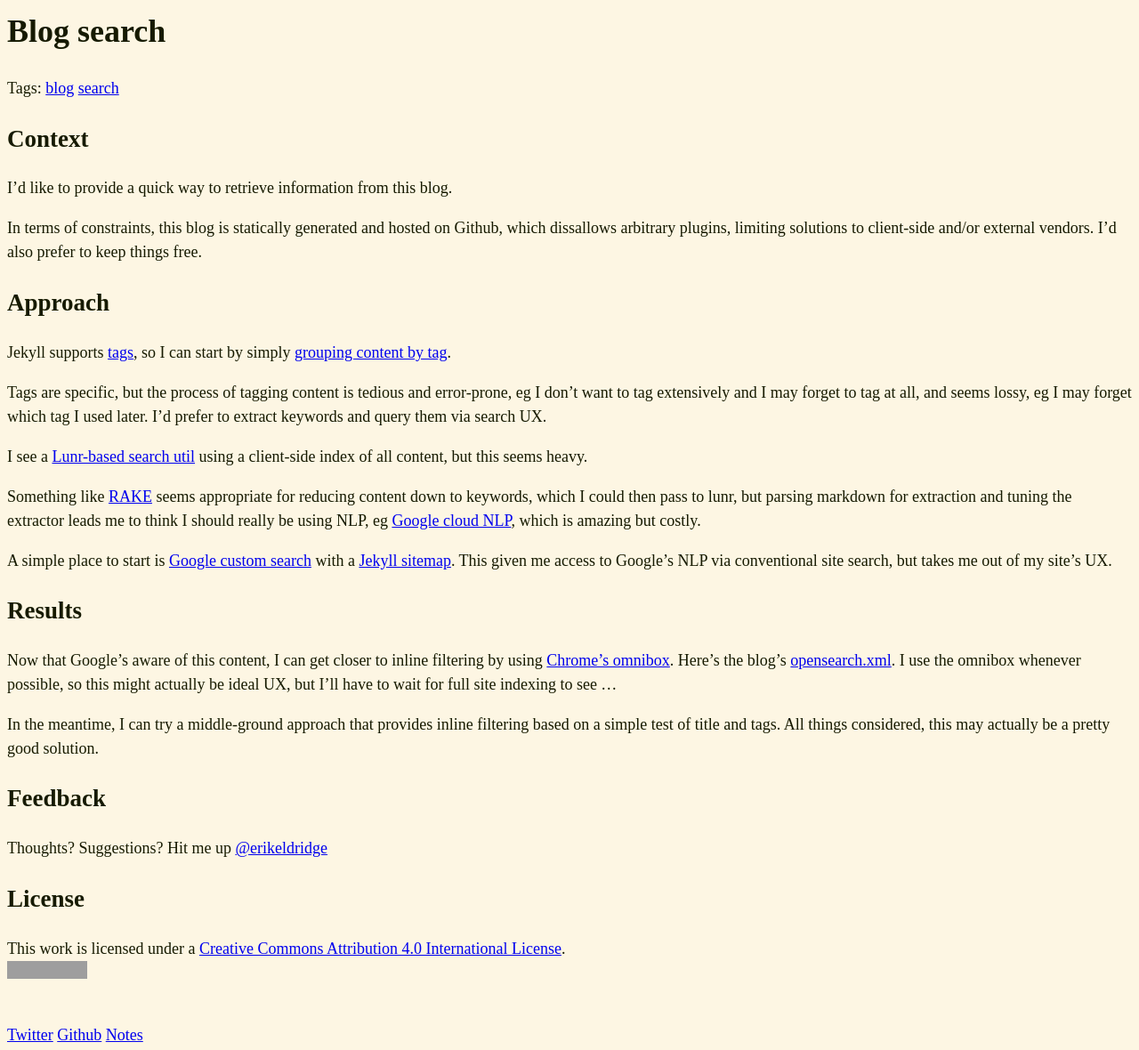
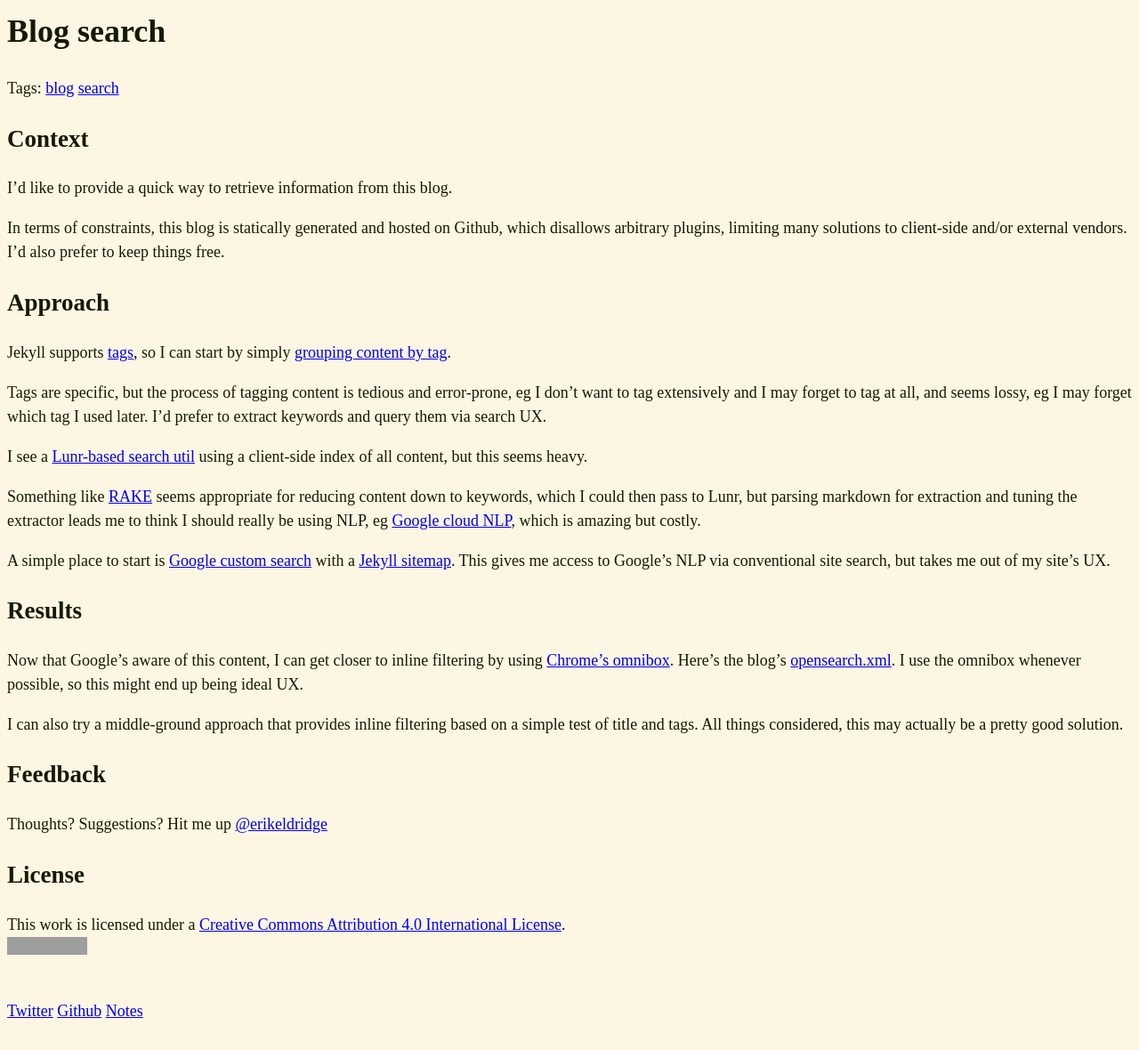
Before and after one commit to erikeldridge/erikeldridge.github.com, a Jekyll site: the page built from _posts/2017-07-29-blog-search.md, in a window 1280 px wide. Shown: the whole page at 89% size. Built offline with Jekyll 4.4.1, drawn with Linux system fonts in a browser that asks for light colours; after the commit the page ends 1153 px from its top, so only the background shows below that; grey boxes are pictures that could not be loaded.

Commit message:
fix typos

```diff
--- a/_posts/2017-07-29-blog-search.md
+++ b/_posts/2017-07-29-blog-search.md
@@ -9,7 +9,7 @@
 
 I'd like to provide a quick way to retrieve information from this blog.
 
-In terms of constraints, this blog is statically generated and hosted on Github, which dissallows arbitrary plugins, limiting solutions to client-side and/or external vendors. I'd also prefer to keep things free.
+In terms of constraints, this blog is statically generated and hosted on Github, which disallows arbitrary plugins, limiting many solutions to client-side and/or external vendors. I'd also prefer to keep things free.
 
 ## Approach
 
@@ -19,12 +19,12 @@
 
 I see a [Lunr-based search util](https://github.com/slashdotdash/jekyll-lunr-js-search) using a client-side index of all content, but this seems heavy.
 
-Something like [RAKE](https://github.com/nok/rake-text-ruby) seems appropriate for reducing content down to keywords, which I could then pass to lunr, but parsing markdown for extraction and tuning the extractor leads me to think I should really be using NLP, eg [Google cloud NLP](https://cloud.google.com/natural-language/), which is amazing but costly.
+Something like [RAKE](https://github.com/nok/rake-text-ruby) seems appropriate for reducing content down to keywords, which I could then pass to Lunr, but parsing markdown for extraction and tuning the extractor leads me to think I should really be using NLP, eg [Google cloud NLP](https://cloud.google.com/natural-language/), which is amazing but costly.
 
-A simple place to start is [Google custom search](https://cse.google.com) with a [Jekyll sitemap](http://davidensinger.com/2013/03/generating-a-sitemap-in-jekyll-without-a-plugin/). This given me access to Google's NLP via conventional site search, but takes me out of my site's UX.
+A simple place to start is [Google custom search](https://cse.google.com) with a [Jekyll sitemap](http://davidensinger.com/2013/03/generating-a-sitemap-in-jekyll-without-a-plugin/). This gives me access to Google's NLP via conventional site search, but takes me out of my site's UX.
 
 ## Results
 
-Now that Google's aware of this content, I can get closer to inline filtering by using [Chrome's omnibox](https://www.chromium.org/tab-to-search). Here's the blog's [opensearch.xml](http://erikeldridge.com/opensearch.xml). I use the omnibox whenever possible, so this might actually be ideal UX, but I'll have to wait for full site indexing to see ...
+Now that Google's aware of this content, I can get closer to inline filtering by using [Chrome's omnibox](https://www.chromium.org/tab-to-search). Here's the blog's [opensearch.xml](http://erikeldridge.com/opensearch.xml). I use the omnibox whenever possible, so this might end up being ideal UX.
 
-In the meantime, I can try a middle-ground approach that provides inline filtering based on a simple test of title and tags. All things considered, this may actually be a pretty good solution.
+I can also try a middle-ground approach that provides inline filtering based on a simple test of title and tags. All things considered, this may actually be a pretty good solution.
```
